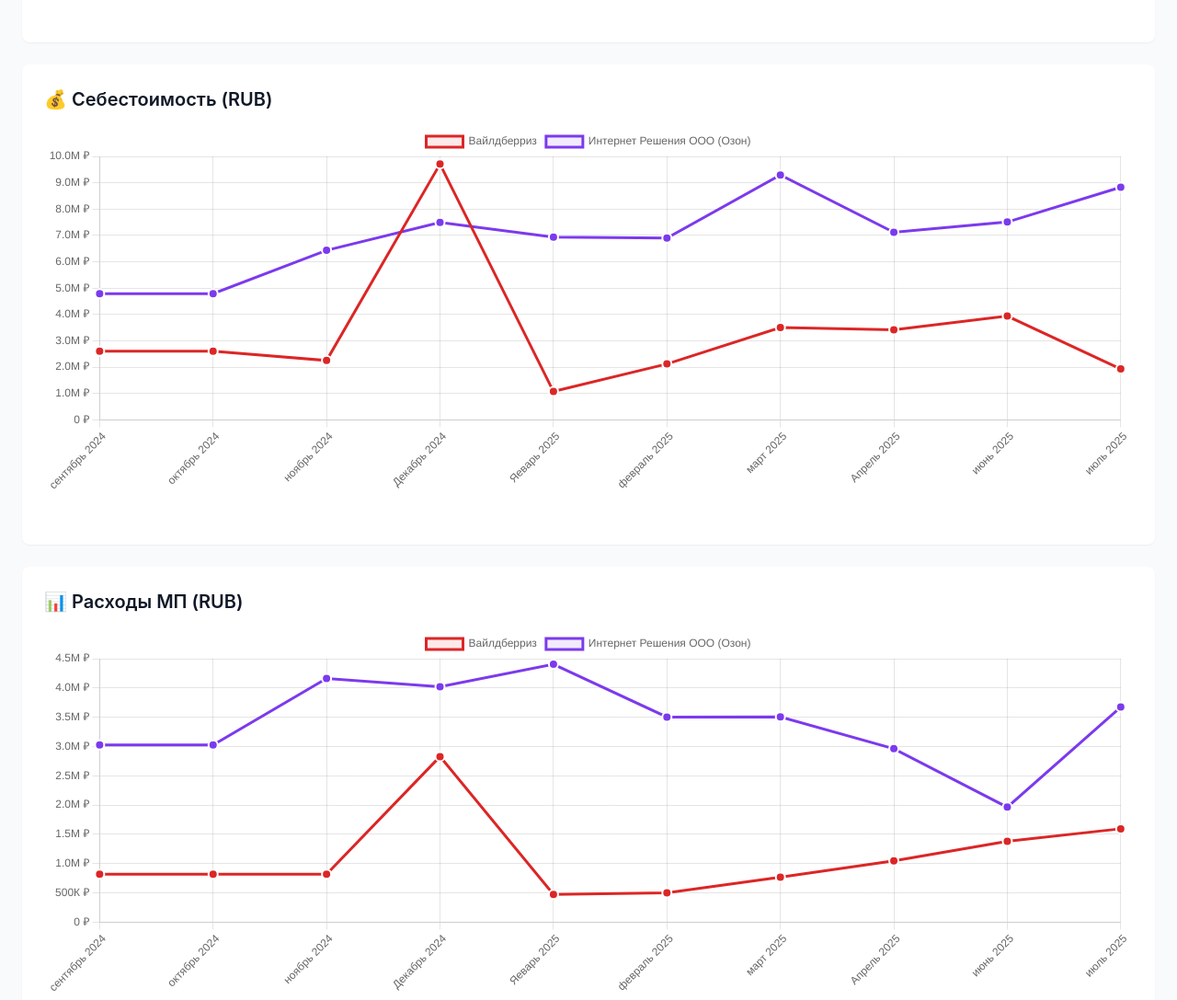
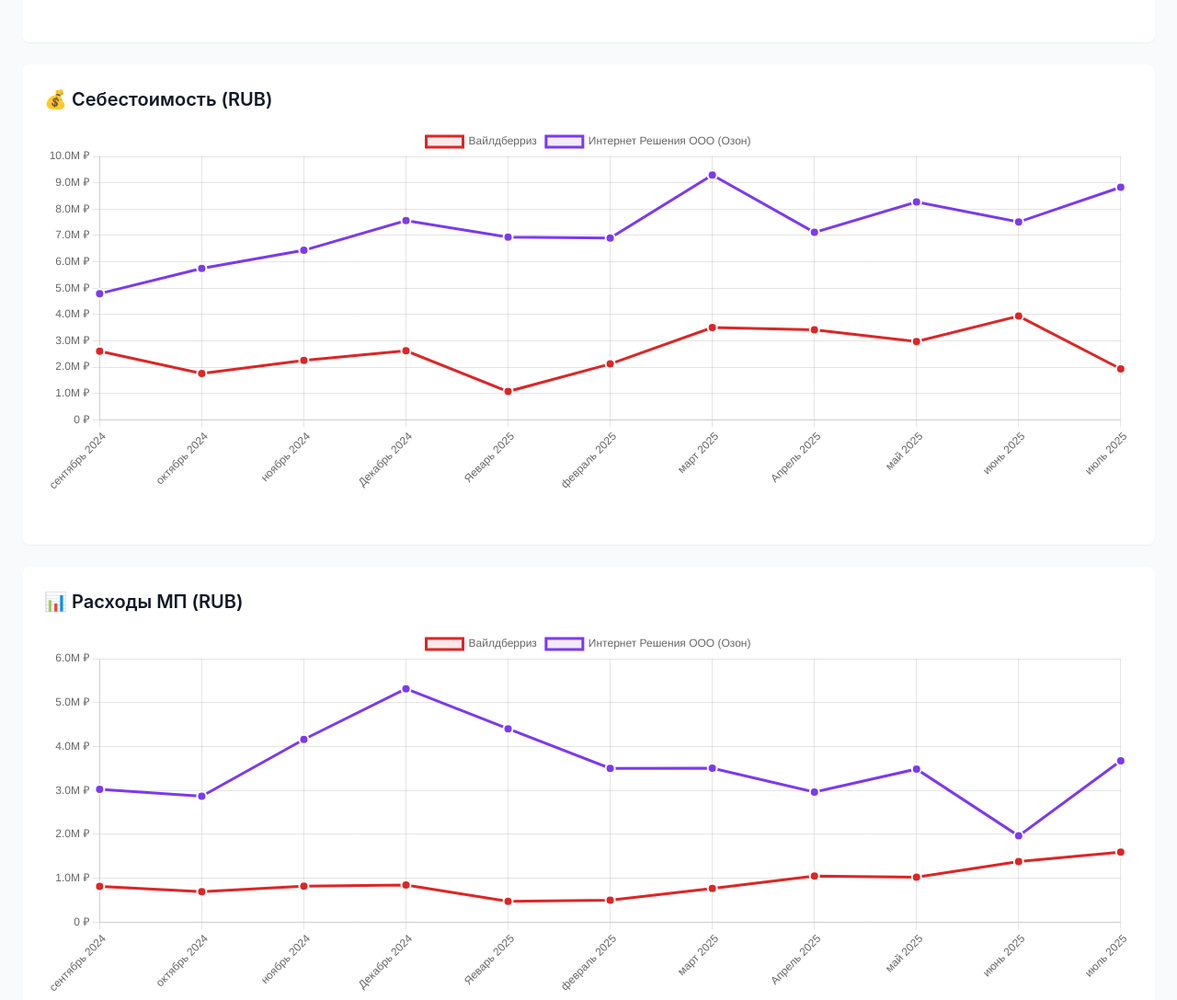
Before and after one commit to mothfilm/trend, a plain HTML site: page index.html in a window 1280 px wide. Shown: the part 600-1687 px from the top of the page at 92% size. Drawn offline with nearby package versions, Linux system fonts and the light colour scheme.

Commit message:
Update index.html

```diff
--- a/index.html
+++ b/index.html
@@ -32,7 +32,7 @@
                     Динамика показателей по магазинам
                 </h1>
                 <p class="text-gray-600">
-                    Тренды Вайлдберриз vs Интернет Решения ООО (Озон) • сентябрь 2024 - июль 2025
+                    Тренды Вайлдберриз vs Интернет Решения ООО (Озон) • сентябрь 2024 - июль 2025 (11 месяцев)
                 </p>
             </div>
 
@@ -101,7 +101,7 @@
                 <h2 class="text-xl font-semibold text-gray-900 mb-4">
                     📋 Краткая сводка (июль 2025)
                 </h2>
-                <div class="grid grid-cols-1 md:grid-cols-2 gap-6">
+                <div class="grid grid-cols-1 md:grid-cols-3 gap-6">
                     <div class="border-l-4 border-red-500 pl-4">
                         <h3 class="font-semibold text-red-600 mb-2">Вайлдберриз</h3>
                         <ul class="text-sm text-gray-600 space-y-1">
@@ -120,6 +120,15 @@
                             <li id="ozon-profitability-display">• Рентабельность: Loading...</li>
                         </ul>
                     </div>
+                    <div class="border-l-4 border-green-500 pl-4">
+                        <h3 class="font-semibold text-green-600 mb-2">Общий итог</h3>
+                        <ul class="text-sm text-gray-600 space-y-1">
+                            <li id="total-revenue-display">• Выручка: Loading...</li>
+                            <li id="total-profit-display">• Валовая прибыль: Loading...</li>
+                            <li id="total-margin-display">• Наценка: Loading...</li>
+                            <li id="total-profitability-display">• Рентабельность: Loading...</li>
+                        </ul>
+                    </div>
                 </div>
             </div>
 
@@ -128,7 +137,7 @@
                 <h2 class="text-xl font-semibold text-gray-900 mb-4">
                     📊 Прирост с сентября 2024 (июль 2025)
                 </h2>
-                <div class="grid grid-cols-1 md:grid-cols-2 gap-6">
+                <div class="grid grid-cols-1 md:grid-cols-3 gap-6">
                     <div class="border-l-4 border-red-500 pl-4">
                         <h3 class="font-semibold text-red-600 mb-3">Вайлдберриз</h3>
                         <div class="space-y-2">
@@ -171,6 +180,27 @@
                             </div>
                         </div>
                     </div>
+                    <div class="border-l-4 border-green-500 pl-4">
+                        <h3 class="font-semibold text-green-600 mb-3">Общий итог</h3>
+                        <div class="space-y-2">
+                            <div class="flex justify-between items-center">
+                                <span class="text-sm text-gray-600">Выручка:</span>
+                                <span id="total-revenue-growth" class="text-sm font-medium"></span>
+                            </div>
+                            <div class="flex justify-between items-center">
+                                <span class="text-sm text-gray-600">Валовая прибыль:</span>
+                                <span id="total-profit-growth" class="text-sm font-medium"></span>
+                            </div>
+                            <div class="flex justify-between items-center">
+                                <span class="text-sm text-gray-600">Наценка:</span>
+                                <span id="total-margin-growth" class="text-sm font-medium"></span>
+                            </div>
+                            <div class="flex justify-between items-center">
+                                <span class="text-sm text-gray-600">Рентабельность:</span>
+                                <span id="total-profitability-growth" class="text-sm font-medium"></span>
+                            </div>
+                        </div>
+                    </div>
                 </div>
 
                 <!-- Общая таблица прироста по месяцам -->
@@ -183,6 +213,7 @@
                                     <th class="px-4 py-3 text-left text-xs font-medium text-gray-500 uppercase">Месяц</th>
                                     <th class="px-4 py-3 text-left text-xs font-medium text-gray-500 uppercase">Вайлдберриз</th>
                                     <th class="px-4 py-3 text-left text-xs font-medium text-gray-500 uppercase">Озон</th>
+                                    <th class="px-4 py-3 text-left text-xs font-medium text-gray-500 uppercase">Общий итог</th>
                                 </tr>
                             </thead>
                             <tbody id="growth-table" class="bg-white divide-y divide-gray-200">
@@ -195,24 +226,24 @@
     </div>
 
     <script>
-        // Данные из Excel файлов
+        // Данные из Excel файлов (проверенные и скорректированные)
         const rawData = {
             months: [
                 "сентябрь 2024", "октябрь 2024", "ноябрь 2024", "Декабрь 2024",
                 "Яеварь 2025", "февраль 2025", "март 2025", "Апрель 2025",
-                "июнь 2025", "июль 2025"
+                "май 2025", "июнь 2025", "июль 2025"
             ],
             wildberries: {
-                revenue: [5061499.6, 3631804.04, 4296754, 13942410.58, 2196432.59, 4025213, 6175693, 5674564.96, 6649356, 3933461.14],
-                cost: [2606218.37, 2606218.37, 2256487, 9708836.37, 1078915.61, 2124256, 3507219, 3422528.94, 3941421, 1934417.68],
-                expenses: [818363.28, 818363.28, 820414, 2828925, 475453, 503020, 770128, 1049231.95, 1380637, 1595713.83],
-                profit: [1636917.95, 207222.39, 1219853, 1404649.21, 642063.98, 1397937, 1898346, 1202804.07, 1327298, 403329.63]
+                revenue: [5061499.6, 3631804.04, 4296754, 5008242, 2196432.59, 4025213, 6175693, 5674564.96, 5284511.76, 6649356, 3933461.14],
+                cost: [2606218.37, 1765480, 2256487, 2624292, 1078915.61, 2124256, 3507219, 3422528.94, 2974300.92, 3941421, 1934417.68],
+                expenses: [818363.28, 693959, 820414, 849207, 475453, 503020, 770128, 1049231.95, 1024672.00, 1380637, 1595713.83],
+                profit: [1636917.95, 1172365.04, 1219853, 1534743, 642063.98, 1397937, 1898346, 1202804.07, 1285538.84, 1327298, 403329.63]
             },
             ozon: {
-                revenue: [9478101.03, 11106722.23, 12948704, 13827524.64, 14399817.7, 13388232, 16858885, 12986901.1, 12416880, 15245155.22],
-                cost: [4793858.65, 4793858.65, 6436076, 7491593.3, 6937700.83, 6903617, 9297120, 7117001.02, 7510481, 8831417.36],
-                expenses: [3027975.14, 3027975.14, 4162147, 4021184, 4404780, 3504031, 3505049, 2962843.3, 1965388, 3674050.1],
-                profit: [1656267.24, 3284888.44, 2350481, 2314747.34, 3057336.87, 2980584, 4056716, 2907056.78, 2941011, 2739687.76]
+                revenue: [9478101.03, 11106722.23, 12948704, 15579920, 14399817.7, 13388232, 16858885, 12986901.1, 15676967.84, 12416880, 15245155.22],
+                cost: [4793858.65, 5750748, 6436076, 7560970, 6937700.83, 6903617, 9297120, 7117001.02, 8272715.16, 7510481, 8831417.36],
+                expenses: [3027975.14, 2867115, 4162147, 5314721, 4404780, 3504031, 3505049, 2962843.3, 3488338.00, 1965388, 3674050.1],
+                profit: [1656267.24, 2488859.23, 2350481, 2704229, 3057336.87, 2980584, 4056716, 2907056.78, 3915914.68, 2941011, 2739687.76]
             }
         };
 
@@ -379,6 +410,23 @@
                 data.ozon.profitability[baseMonth]
             );
 
+            // Расчет прироста для общих показателей
+            const totalRevenueBase = data.wildberries.revenue[baseMonth] + data.ozon.revenue[baseMonth];
+            const totalRevenueLast = data.wildberries.revenue[lastMonth] + data.ozon.revenue[lastMonth];
+            const totalProfitBase = data.wildberries.profit[baseMonth] + data.ozon.profit[baseMonth];
+            const totalProfitLast = data.wildberries.profit[lastMonth] + data.ozon.profit[lastMonth];
+            const totalCostBase = data.wildberries.cost[baseMonth] + data.ozon.cost[baseMonth];
+            const totalCostLast = data.wildberries.cost[lastMonth] + data.ozon.cost[lastMonth];
+
+            const totalRevenueGrowth = calculateGrowth(totalRevenueLast, totalRevenueBase);
+            const totalProfitGrowth = calculateGrowth(totalProfitLast, totalProfitBase);
+            const totalMarginBase = (totalProfitBase / totalCostBase) * 100;
+            const totalMarginLast = (totalProfitLast / totalCostLast) * 100;
+            const totalMarginGrowth = calculateGrowth(totalMarginLast, totalMarginBase);
+            const totalProfitabilityBase = (totalProfitBase / totalRevenueBase) * 100;
+            const totalProfitabilityLast = (totalProfitLast / totalRevenueLast) * 100;
+            const totalProfitabilityGrowth = calculateGrowth(totalProfitabilityLast, totalProfitabilityBase);
+
             // Отображение в интерфейсе
             document.getElementById('wb-revenue-growth').innerHTML = formatGrowthPercent(wbRevenueGrowth);
             document.getElementById('wb-profit-growth').innerHTML = formatGrowthPercent(wbProfitGrowth);
@@ -390,11 +438,18 @@
             document.getElementById('ozon-margin-growth').innerHTML = formatGrowthPercent(ozonMarginGrowth);
             document.getElementById('ozon-profitability-growth').innerHTML = formatGrowthPercent(ozonProfitabilityGrowth);
 
+            document.getElementById('total-revenue-growth').innerHTML = formatGrowthPercent(totalRevenueGrowth);
+            document.getElementById('total-profit-growth').innerHTML = formatGrowthPercent(totalProfitGrowth);
+            document.getElementById('total-margin-growth').innerHTML = formatGrowthPercent(totalMarginGrowth);
+            document.getElementById('total-profitability-growth').innerHTML = formatGrowthPercent(totalProfitabilityGrowth);
+
             // Заполнение таблицы прироста по месяцам
             const tableBody = document.getElementById('growth-table');
             for (let i = 0; i < data.months.length; i++) {
                 const wbGrowth = i === 0 ? 0 : calculateGrowth(data.wildberries.revenue[i], data.wildberries.revenue[baseMonth]);
                 const ozonGrowth = i === 0 ? 0 : calculateGrowth(data.ozon.revenue[i], data.ozon.revenue[baseMonth]);
+                const totalRevenueCurrent = data.wildberries.revenue[i] + data.ozon.revenue[i];
+                const totalGrowth = i === 0 ? 0 : calculateGrowth(totalRevenueCurrent, totalRevenueBase);
 
                 const row = document.createElement('tr');
                 row.className = i % 2 === 0 ? 'bg-gray-50' : 'bg-white';
@@ -402,6 +457,7 @@
                     <td class="px-4 py-4 whitespace-nowrap text-sm font-medium text-gray-900">${data.months[i]}</td>
                     <td class="px-4 py-4 whitespace-nowrap text-sm">${formatGrowthPercent(wbGrowth)}</td>
                     <td class="px-4 py-4 whitespace-nowrap text-sm">${formatGrowthPercent(ozonGrowth)}</td>
+                    <td class="px-4 py-4 whitespace-nowrap text-sm">${formatGrowthPercent(totalGrowth)}</td>
                 `;
                 tableBody.appendChild(row);
             }
@@ -635,6 +691,7 @@
         function updateSummaryDisplay() {
             const lastIndex = data.months.length - 1;
 
+            // Данные отдельных платформ
             document.getElementById('wb-margin-display').textContent =
                 `• Наценка: ${data.wildberries.margin[lastIndex].toFixed(1)}%`;
             document.getElementById('wb-profitability-display').textContent =
@@ -644,6 +701,23 @@
                 `• Наценка: ${data.ozon.margin[lastIndex].toFixed(1)}%`;
             document.getElementById('ozon-profitability-display').textContent =
                 `• Рентабельность: ${data.ozon.profitability[lastIndex].toFixed(1)}%`;
+
+            // Расчет общих показателей
+            const totalRevenue = data.wildberries.revenue[lastIndex] + data.ozon.revenue[lastIndex];
+            const totalCost = data.wildberries.cost[lastIndex] + data.ozon.cost[lastIndex];
+            const totalProfit = data.wildberries.profit[lastIndex] + data.ozon.profit[lastIndex];
+            const totalMargin = (totalProfit / totalCost) * 100;
+            const totalProfitability = (totalProfit / totalRevenue) * 100;
+
+            // Отображение общих показателей
+            document.getElementById('total-revenue-display').textContent =
+                `• Выручка: ${formatCurrency(totalRevenue)}`;
+            document.getElementById('total-profit-display').textContent =
+                `• Валовая прибыль: ${formatCurrency(totalProfit)}`;
+            document.getElementById('total-margin-display').textContent =
+                `• Наценка: ${totalMargin.toFixed(1)}%`;
+            document.getElementById('total-profitability-display').textContent =
+                `• Рентабельность: ${totalProfitability.toFixed(1)}%`;
         }
     </script>
 </body>
```
